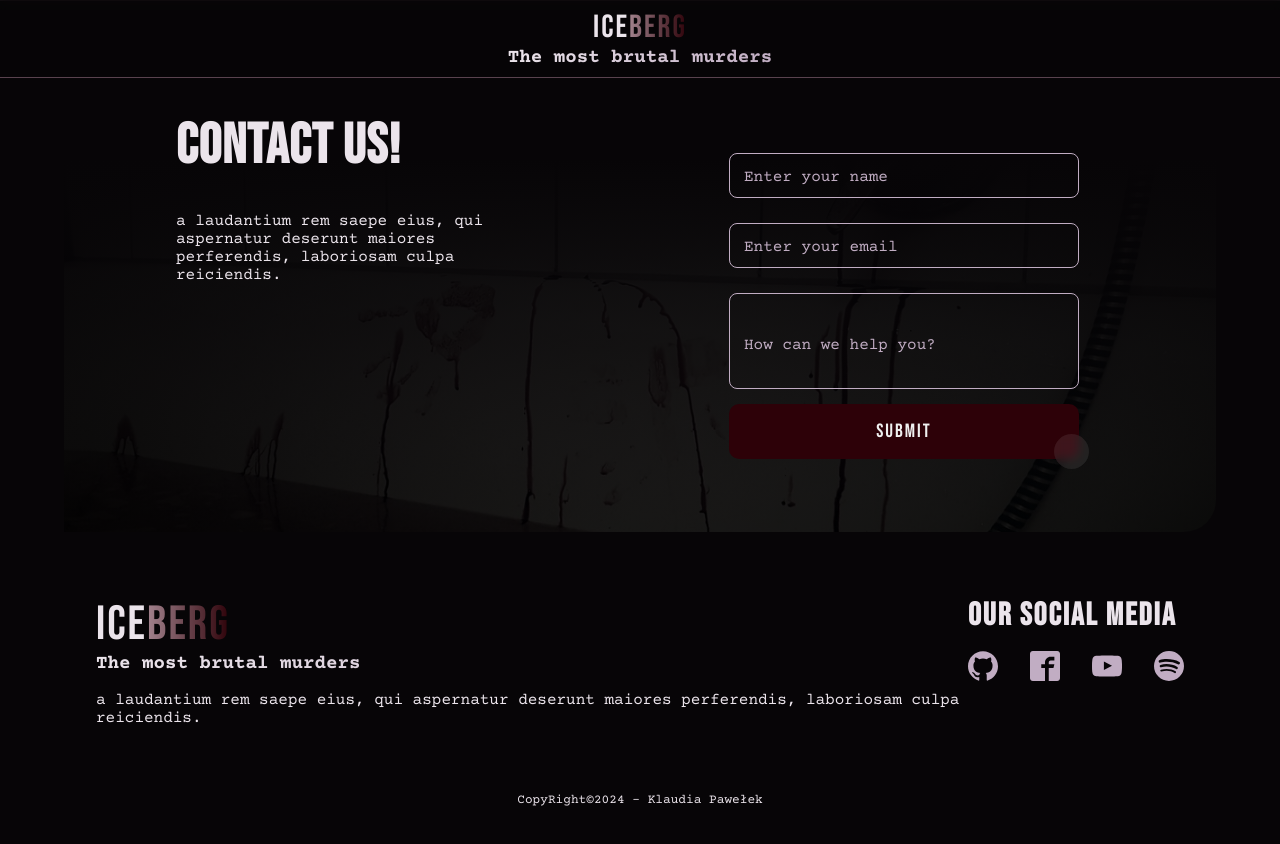
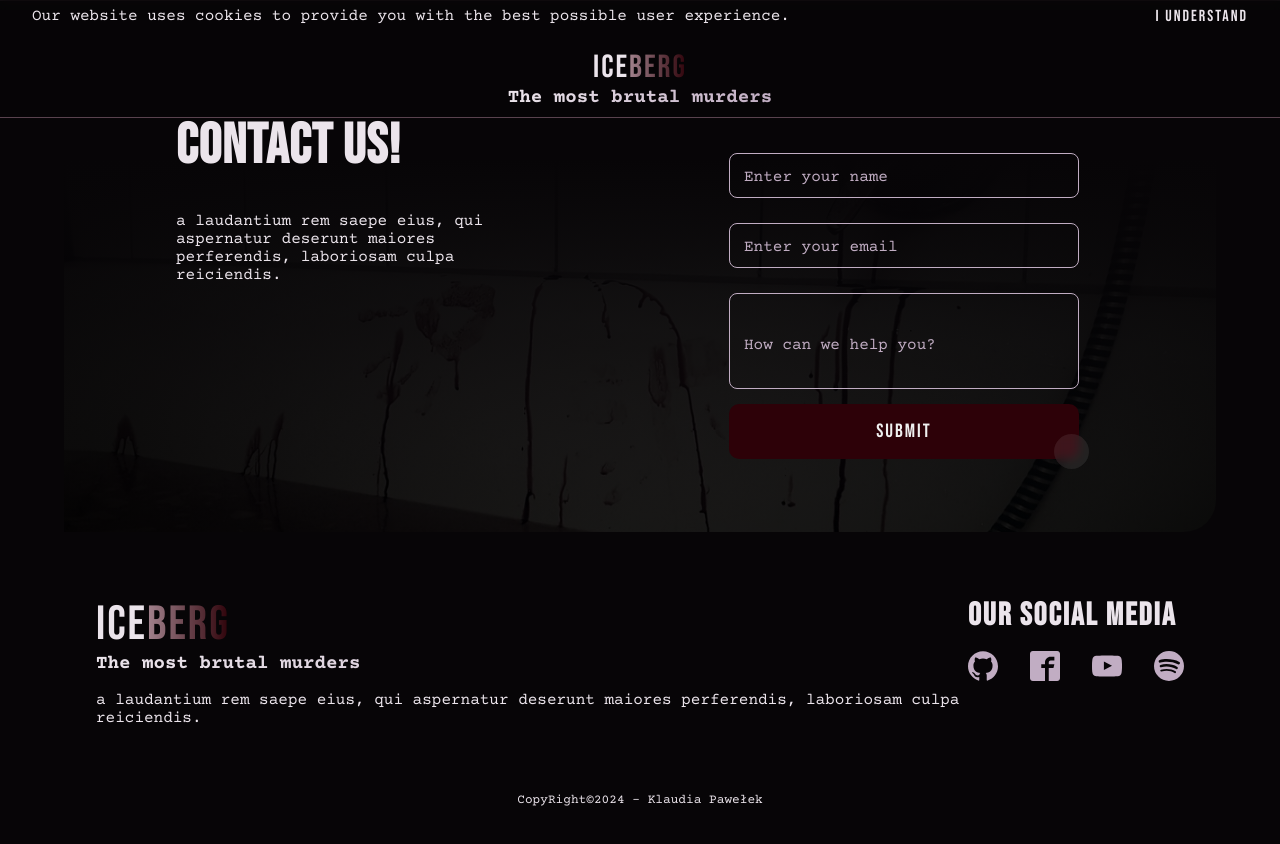
Before and after one commit to pawelek7k/murderSite, a React (Vite) app: page / in a window 1280 px wide. Shown: the top 844 px of the page. Built offline with nearby package versions, Linux system fonts and the light colour scheme.

Commit message:
add cookie info to page

```diff
--- a/src/App.tsx
+++ b/src/App.tsx
@@ -1,4 +1,3 @@
-import { CookieInformation } from "./components/CookiesInfo";
 import { Footer } from "./components/Footer";
 import { Header } from "./components/Header";
 import { RouterIndex } from "./routes/RouterIndex";
@@ -9,7 +8,6 @@ import "./styles/variables.css";
 function App() {
   return (
     <>
-      <CookieInformation />
       <Header />
       <RouterIndex />
       <Footer />
--- a/src/components/CookiesInfo/Styles.ts
+++ b/src/components/CookiesInfo/Styles.ts
@@ -1,5 +1,24 @@
 import styled from "styled-components";
 
-export const Container = styled.div`
-    position: fixed;
+export const Container = styled.div<{ $show?: boolean }>`
+  position: fixed;
+  top: 0;
+  left: 0;
+  z-index: 999;
+  width: 100%;
+  height: 2rem;
+  display: ${(props) => (props.$show ? "flex" : "none")};
+  justify-content: space-between;
+  align-items: center;
+  padding: .5rem 2rem;
+`;
+export const Button = styled.span`
+    color: var(--text);
+  transition: var(--transition);
+    cursor: pointer;
+    font-family: var(--secondary-font);
+    letter-spacing: 2px;
+  &:hover {
+    transform: translateY(-3px);
+  }
 `
--- a/src/components/CookiesInfo/index.tsx
+++ b/src/components/CookiesInfo/index.tsx
@@ -1,5 +1,23 @@
-import { Container } from "./Styles";
+import { Paragraph } from "../Paragraph";
+import { Button, Container } from "./Styles";
 
-export const CookieInformation = () => {
-  return <Container>ok</Container>;
+interface CookieProps {
+  showInfo: boolean;
+  handleCloseInfo: () => void;
+}
+
+export const CookieInformation = ({
+  showInfo,
+  handleCloseInfo,
+}: CookieProps) => {
+  return (
+    <Container $show={showInfo}>
+      <Paragraph
+        content={
+          "Our website uses cookies to provide you with the best possible user experience."
+        }
+      />
+      <Button onClick={handleCloseInfo}>I understand</Button>
+    </Container>
+  );
 };
--- a/src/components/Header/Styles.ts
+++ b/src/components/Header/Styles.ts
@@ -1,16 +1,16 @@
 import styled from 'styled-components';
 
 
-export const StyledHeader = styled.header`
+export const StyledHeader = styled.header<{ $show?: boolean }>`
   display: flex;
   justify-content: center;
   background-color: var(--background-blur);
   backdrop-filter: blur(5px);
   align-items: center;
-padding: .5rem;
+  padding: ${(props) => (props.$show ? "3rem .5rem .5rem .5rem" : ".5rem")};
   position: fixed;
   width: 100%;
   z-index: 999;
   border-bottom: var(--border);
   top: 0;
-`
+`;
--- a/src/components/Header/index.tsx
+++ b/src/components/Header/index.tsx
@@ -1,9 +1,25 @@
+import { useState } from "react";
+import { setCookie } from "../../cookies/cookies";
+import { CookieInformation } from "../CookiesInfo";
 import { Logo } from "../Logo";
 import { StyledHeader } from "./Styles";
 
 export const Header = () => {
+  const [showInfo, setShowInfo] = useState(true);
+
+  const handleCloseInfo = () => {
+    setShowInfo(false);
+    setCookie({ name: "modalShown", value: true, days: 30 });
+  };
+
   return (
-    <StyledHeader>
+    <StyledHeader $show={showInfo}>
+      {showInfo && (
+        <CookieInformation
+          showInfo={showInfo}
+          handleCloseInfo={handleCloseInfo}
+        />
+      )}
       <Logo positionOnPage={true} />
     </StyledHeader>
   );
```
Lines whose indentation alone changed are shown as unchanged.
